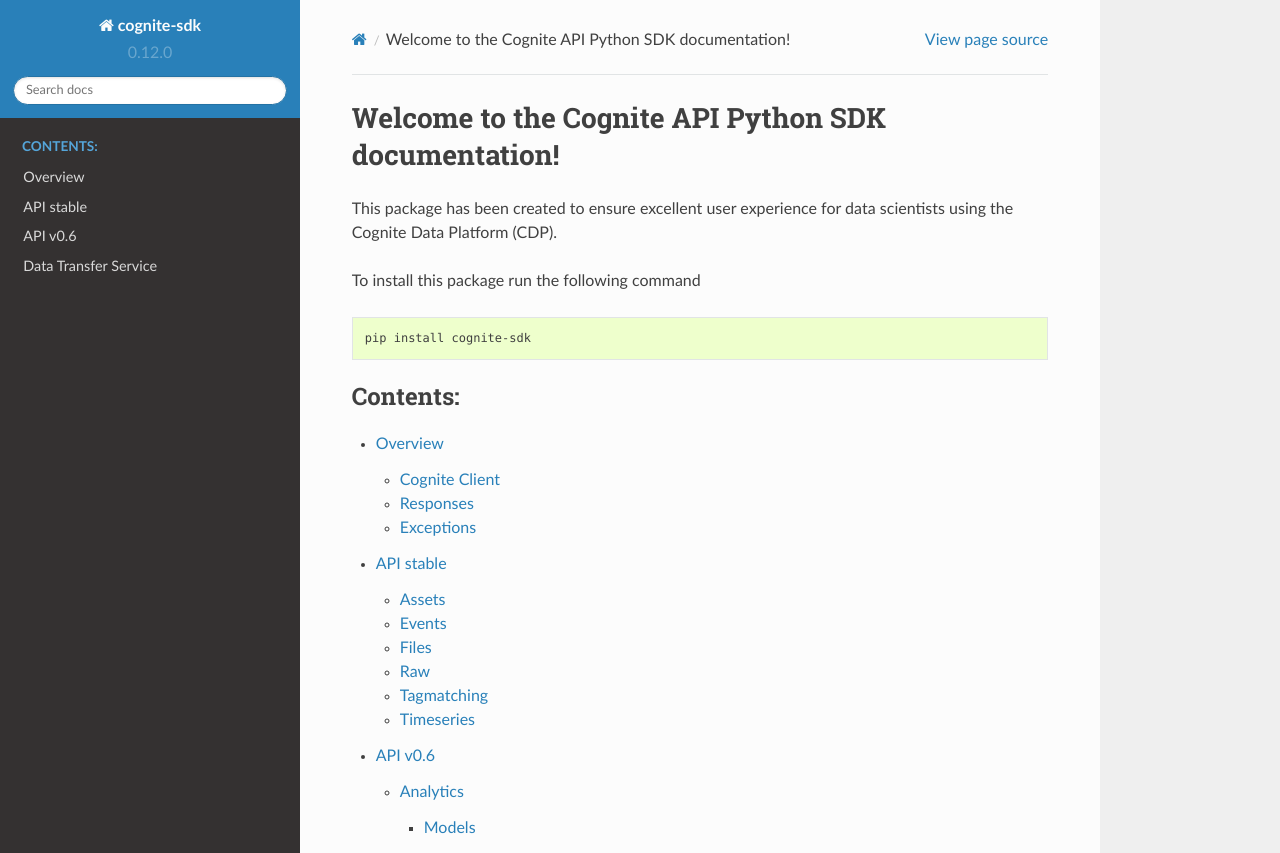
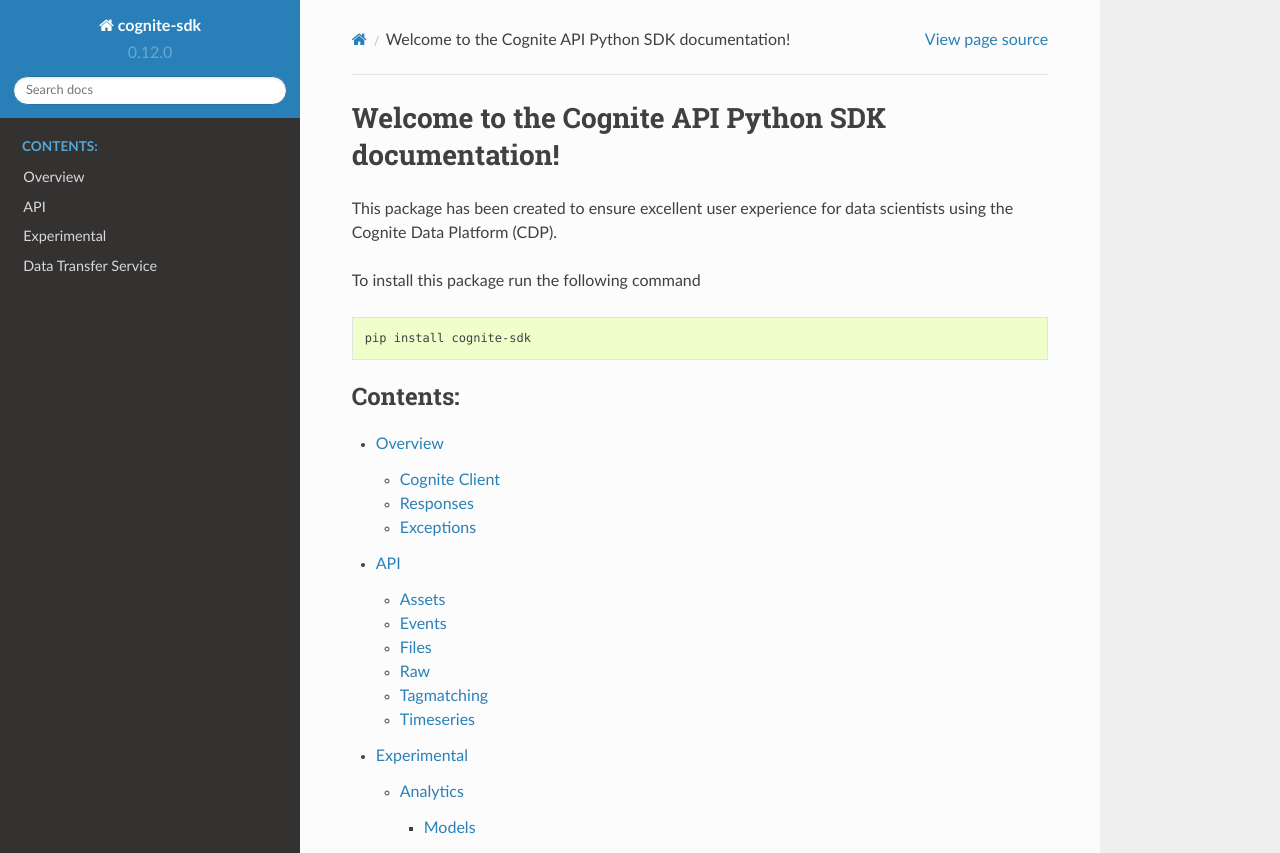
Before and after one commit to cognitedata/cognite-sdk-python, a Sphinx documentation site: the page built from docs/source/index.rst, in a window 1280 px wide and 1149 px high. Shown: the top 853 px of the window. Built offline with Sphinx 7.4.7 and the Read the Docs theme 2.0.0, drawn with Linux system fonts in a browser that asks for light colours.

Commit message:
Remove anything related to versions from documentation

```diff
--- a/docs/source/cognite.rst
+++ b/docs/source/cognite.rst
@@ -18,8 +18,8 @@
     :undoc-members:
     :show-inheritance:
 
-API stable
-==========
+API
+===
 Assets
 ------
 .. automodule:: cognite.client.stable.assets
@@ -62,8 +62,8 @@
     :undoc-members:
     :show-inheritance:
 
-API v0.6
-========
+Experimental
+============
 Analytics
 ---------
 Models
```
